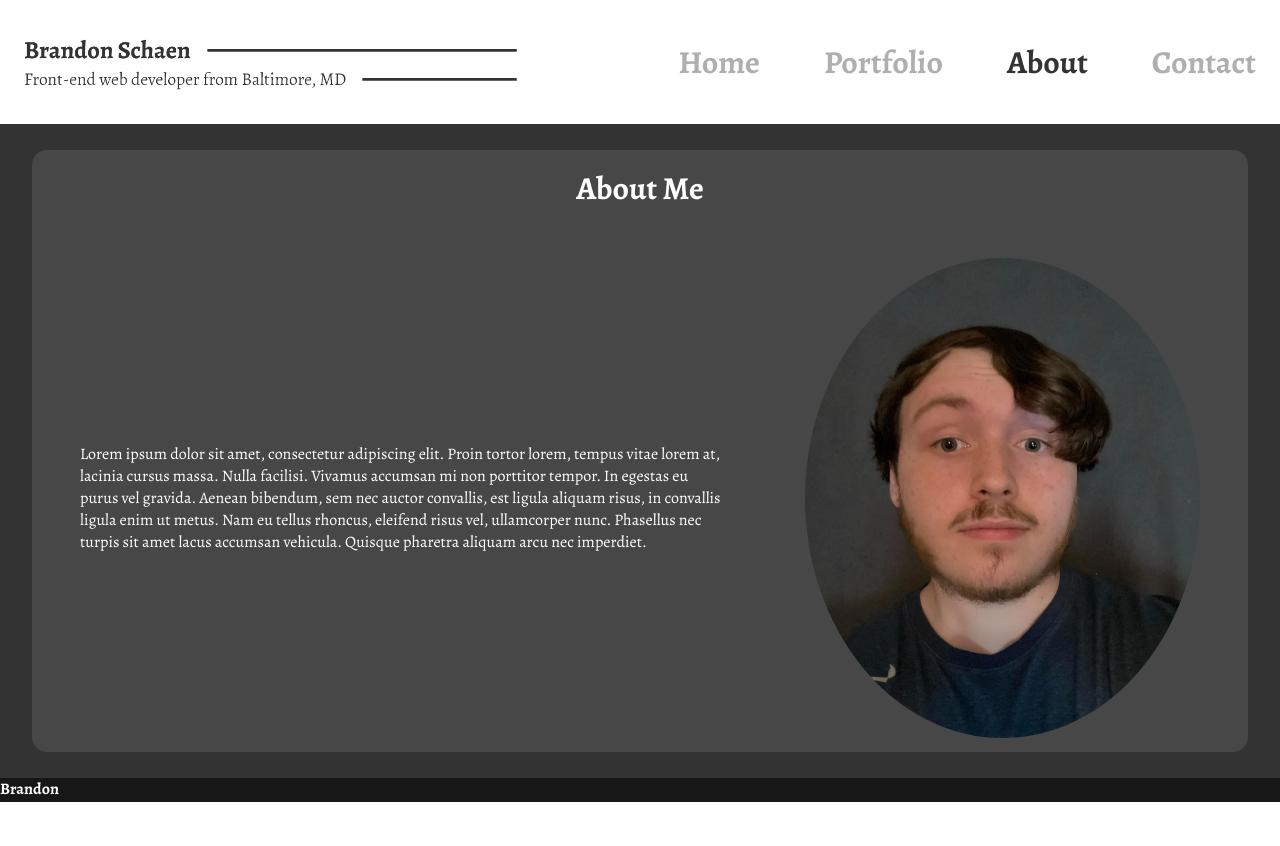
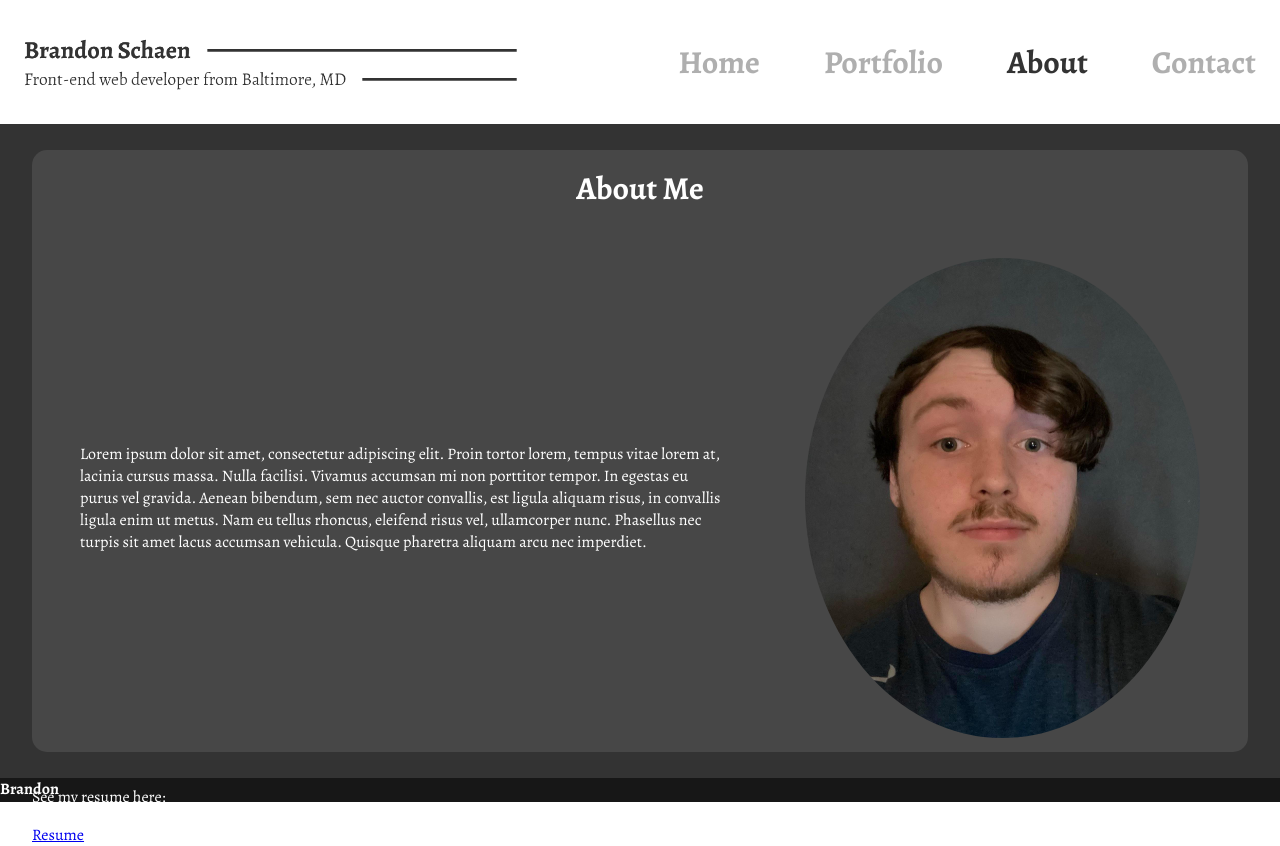
Before and after one commit to SonniSonni/Brandon-Portfolio, a React (Create React App) app: page /about in a window 1280 px wide. Before the commit the page ends 802 px from the top, so only its background shows below. Built offline with nearby package versions, Linux system fonts and the light colour scheme.

Commit message:
Added see my resume and a link to download it

```diff
--- a/src/Components/AboutPage/AboutPage.js
+++ b/src/Components/AboutPage/AboutPage.js
@@ -1,6 +1,7 @@
 import React from 'react';
 import './AboutPage.css';
 import Portrait from '../../Resources/profile.jpg';
+import Resume from '../../Resources/BrandonSchaen.docx';
 
 const AboutPage = () => (
   <div className="about-page">
@@ -13,7 +14,8 @@ const AboutPage = () => (
         </div>
       </div>
       <div className="resume">
-
+        <p>See my resume here:</p>
+        <a href={Resume}>Resume</a>
       </div>
     </div>
   </div>
```
Also changed, not shown: 1 other file (tests, documents, lock files or other folders).
